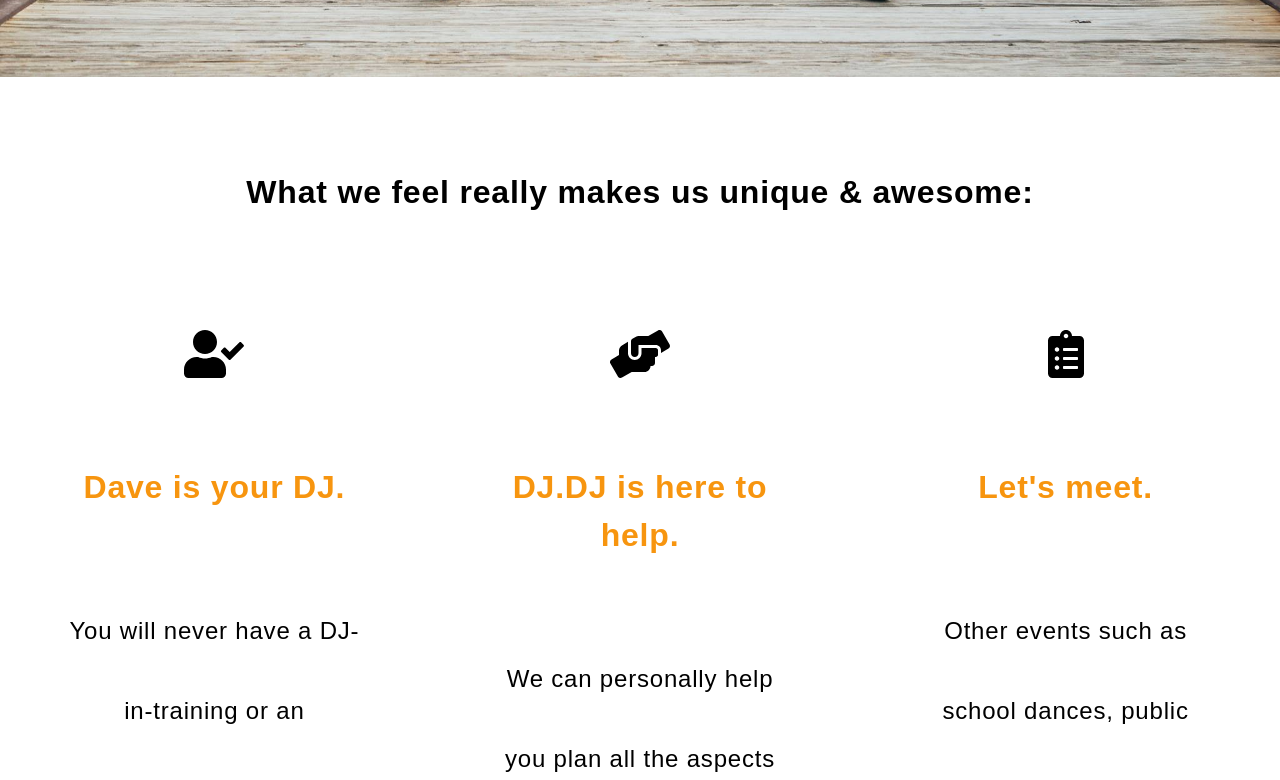
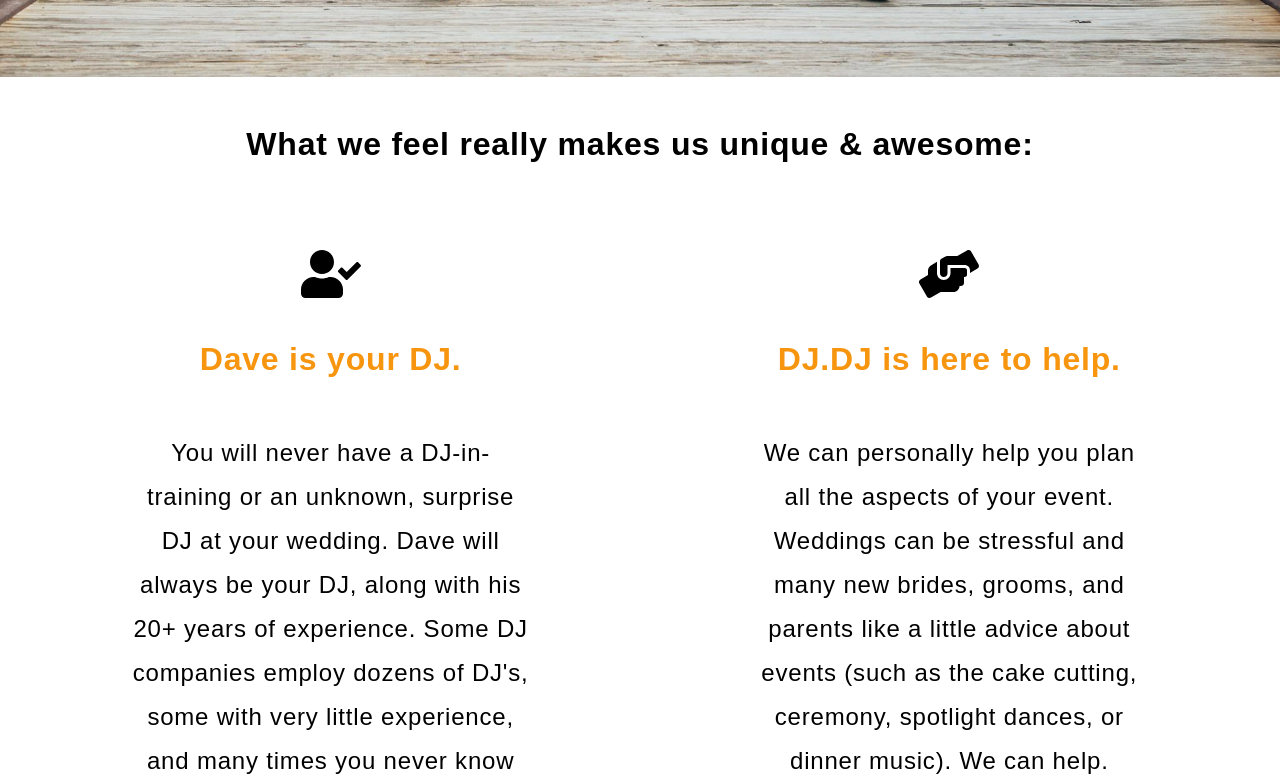
Before and after one commit to ethyl2/djdj, a React (Create React App) app: page /about in a window 1280 px wide. Shown: the part 1820-2600 px from the top of the page. Built offline with nearby package versions, Linux system fonts and the light colour scheme; the HTML template or start-up script is replaced by a standard one; a web font is replaced by a local one.

Commit message:
Adjusted styling in about page

```diff
--- a/src/App.css
+++ b/src/App.css
@@ -10,7 +10,10 @@
   letter-spacing: 0.55rem;
   color: #F7950F;
   margin: 2.5rem auto 3rem auto;
+  padding-left: 0.5rem;
+  padding-right: 0.5rem;
 }
+
 
 h2 {
   font-size: 2rem;
@@ -30,7 +33,7 @@
 h3 {
   font-size: 2rem;
   width: 65%;
-  margin: 5rem auto;
+  margin: 2rem auto 3rem auto;
   line-height: 3rem;
 }
 
@@ -106,12 +109,16 @@
 }
 
 .awesome-point {
-  width: 33%;
+  width: 45%;
   margin: 2rem 0;
 }
 
 .awesome-point h3 {
   color: #F7950F;
+}
+
+.awesome-point p {
+  line-height: 2.75rem;
 }
 
 .event-types {
@@ -142,7 +149,6 @@
 .event-type p {
   width: 90%;
   line-height: 2rem;
-
 }
 
 .note {
--- a/src/index.css
+++ b/src/index.css
@@ -2,4 +2,7 @@
   margin: 0;
   -webkit-font-smoothing: antialiased;
   -moz-osx-font-smoothing: grayscale;
+  box-sizing: border-box;
+  padding: 0;
+  font-size: 100%;
 }
```
